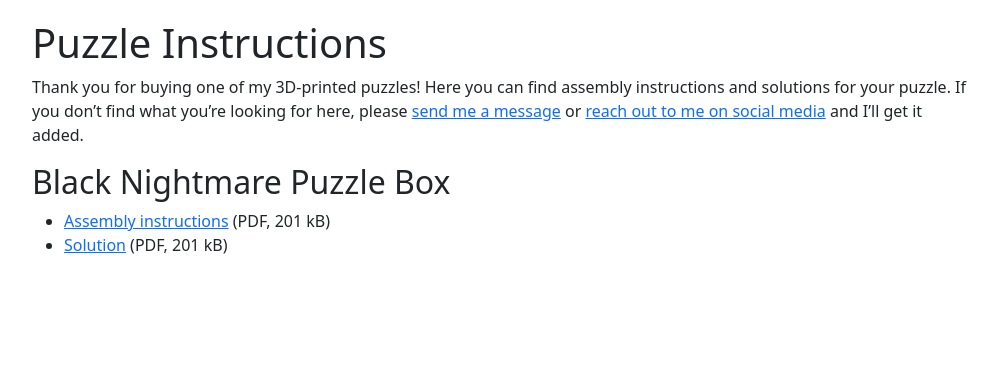
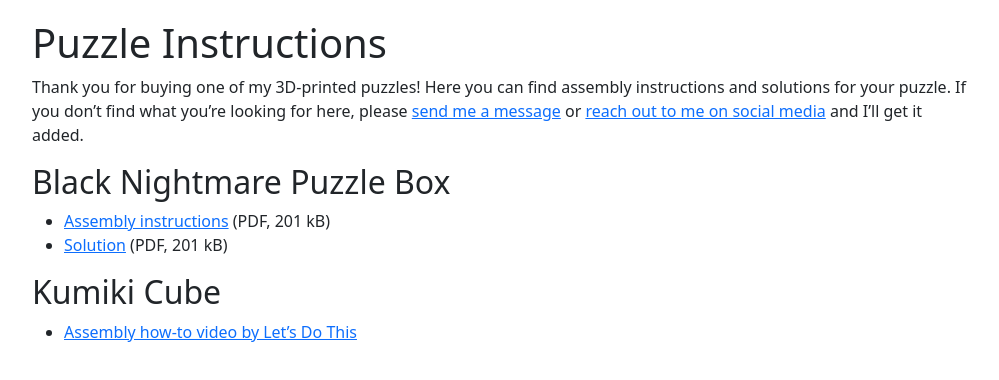
Before and after one commit to sdcervi/Links, a plain HTML site: page puzzles.html in a window 1280 px wide. Shown: the part 78-458 px from the top of the page, without its empty margins (140-1139 px from the left). Drawn offline with Linux system fonts and the light colour scheme.

Commit message:
Update puzzles.html

```diff
--- a/puzzles.html
+++ b/puzzles.html
@@ -78,6 +78,12 @@
 			<li><a href="./assets/puzzles/black-nightmare-solution.pdf">Solution</a> (PDF, 201 kB)</li>
 		</ul>
 
+		<h2>Kumiki Cube</h2>
+
+		<ul>
+			<li><a href="https://www.youtube.com/watch?v=XCk6BEyKNSc">Assembly how-to video by Let&rsquo;s Do This</a></li>
+		</ul>
+
 	</main>
 
 </div>
```
